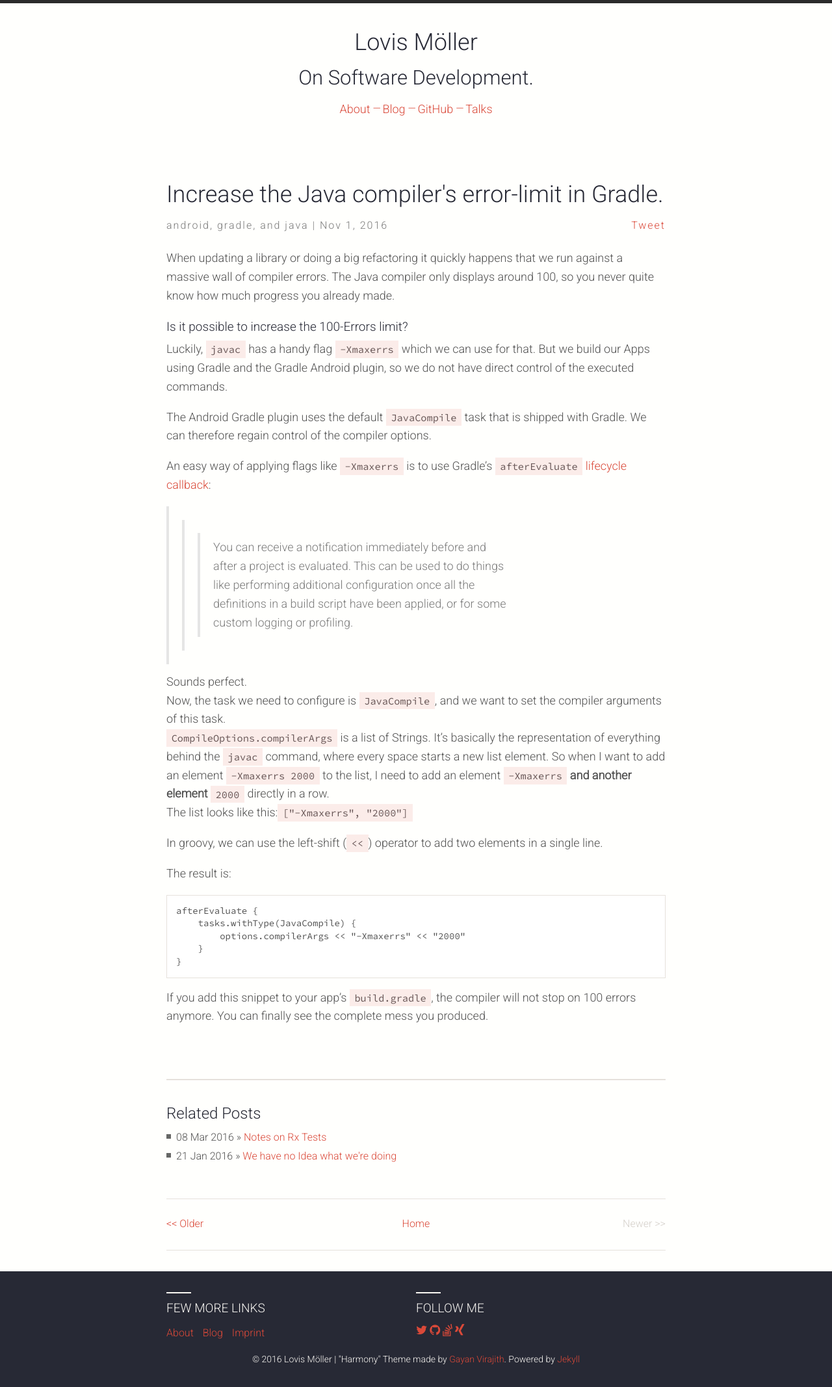
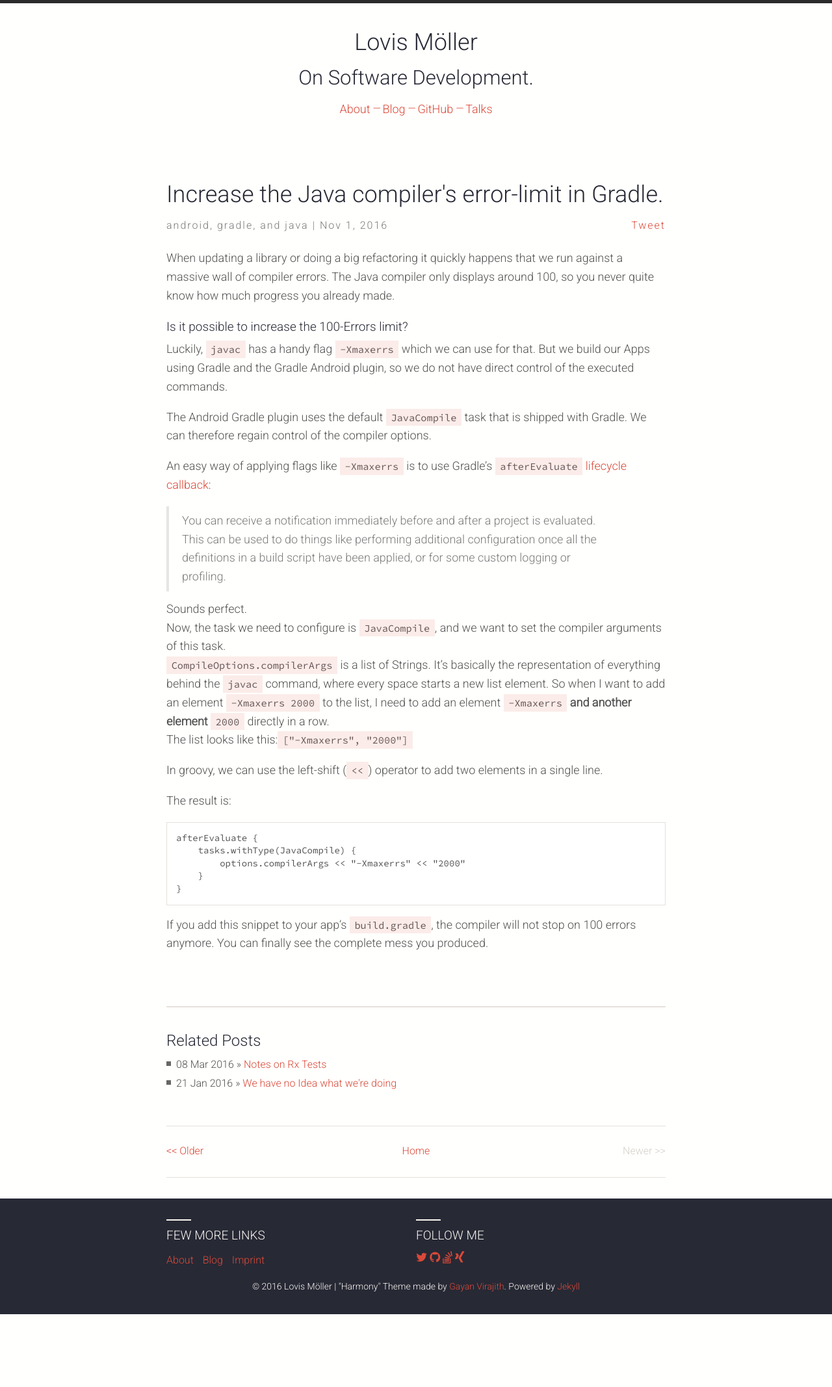
Before and after one commit to lmller/lmller.github.io, a Jekyll site: the page built from _posts/2016-11-01-morerrors.md, in a window 1280 px wide. Shown: the whole page at 65% size. Built offline with Jekyll 4.4.1, drawn with Linux system fonts in a browser that asks for light colours; nearby versions of some CDN libraries; comment, search, counter and statistics services are not loaded; after the commit the page ends 2022 px from its top, so only the background shows below that.

```diff
--- a/_posts/2016-11-01-morerrors.md
+++ b/_posts/2016-11-01-morerrors.md
@@ -22,7 +22,7 @@ The Android Gradle plugin uses the default `JavaCompile` task that is shipped wi
 
 An easy way of applying flags like `-Xmaxerrs` is to use Gradle's `afterEvaluate` [lifecycle callback](https://docs.gradle.org/current/userguide/build_lifecycle.html#sec:project_evaluation):
 
->>> You can receive a notification immediately before and after a project is evaluated. This can be used to do things like performing additional configuration once all the definitions in a build script have been applied, or for some custom logging or profiling.
+> You can receive a notification immediately before and after a project is evaluated. This can be used to do things like performing additional configuration once all the definitions in a build script have been applied, or for some custom logging or profiling.
 
 Sounds perfect.
 Now, the task we need to configure is `JavaCompile`, and we want to set the compiler arguments of this task.
```
